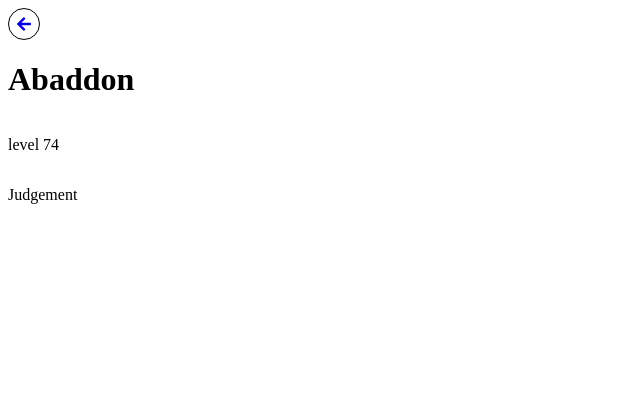
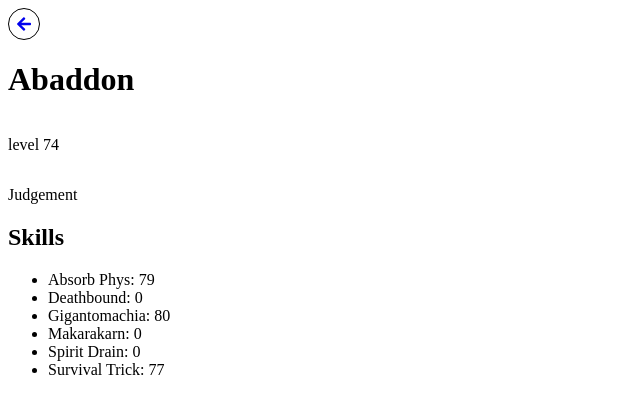
Before and after one commit to Molina-Q/persona-calc, a React (Vite) app: page /persona/Abaddon in a window 1280 px wide. Shown: the top 414 px of the page, without its empty margins (0-640 px from the left). Built offline with nearby package versions, Linux system fonts and the light colour scheme; the HTML template or start-up script is replaced by a standard one.

Commit message:
feat: Add skills section to DetailsPersona component

```diff
--- a/src/pages/DetailsPersona.tsx
+++ b/src/pages/DetailsPersona.tsx
@@ -6,6 +6,15 @@ interface Persona {
     arcana: string;
     inherits: string;
     lvl: number;
+    resists: { [key: string]: string };
+    skills: { [key: string]: number };
+    stats: {
+        ag: number;
+        en: number;
+        lu: number;
+        ma: number;
+        st: number;
+    };
 }
 
 export default function DetailsPersona() {
@@ -18,7 +27,7 @@ export default function DetailsPersona() {
 
     if (!personaData) return <h1>Persona not found</h1>
 
-    const [ name, details ] = personaData;
+    const [name, details] = personaData;
 
     return (
         <div>
@@ -32,6 +41,17 @@ export default function DetailsPersona() {
                 <p>{details.arcana}</p>
             </div>
 
+            <div className="personaSkills">
+                <h2>Skills</h2>
+                <ul>
+                    {Object.entries(details.skills).map(([skill, level]) => (
+                        <li key={skill}>{skill}: {level}</li>
+                    ))}
+                </ul>
+            </div>
+
+
+
 
         </div>
     )
```
